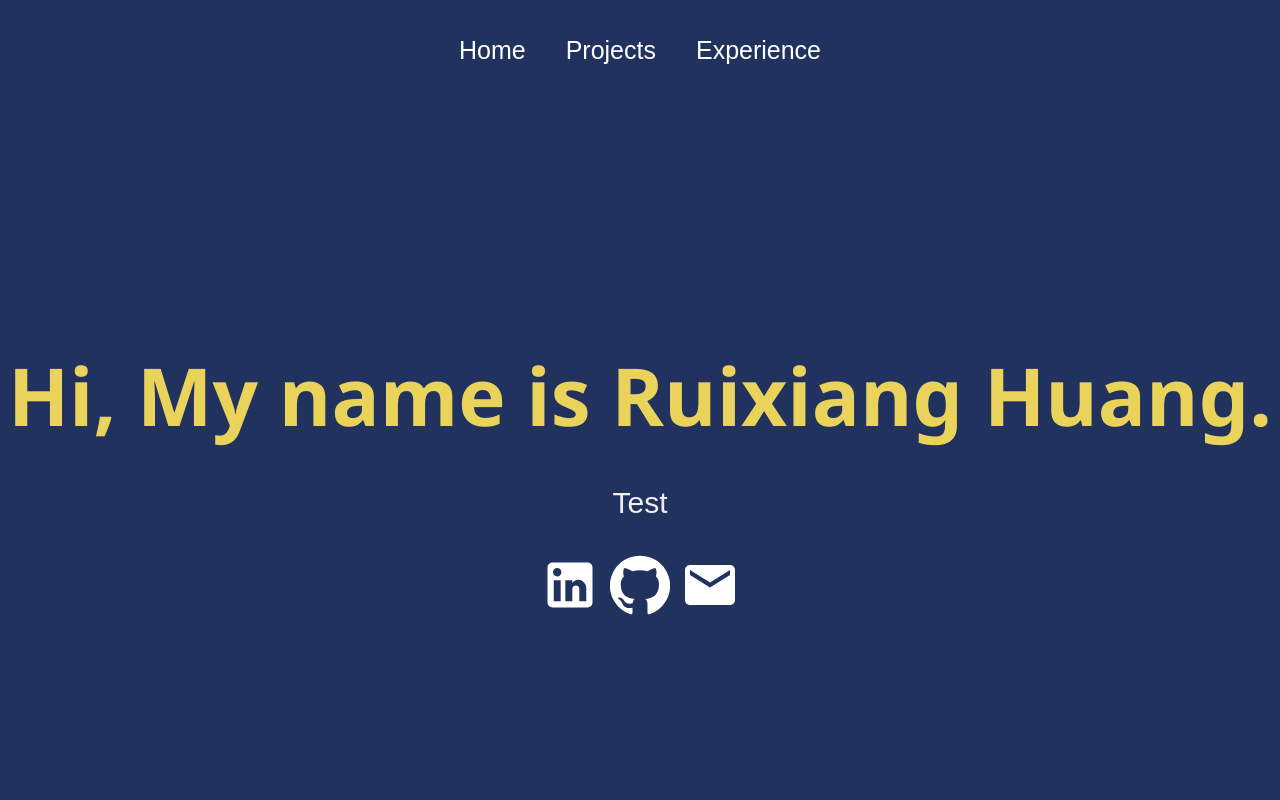
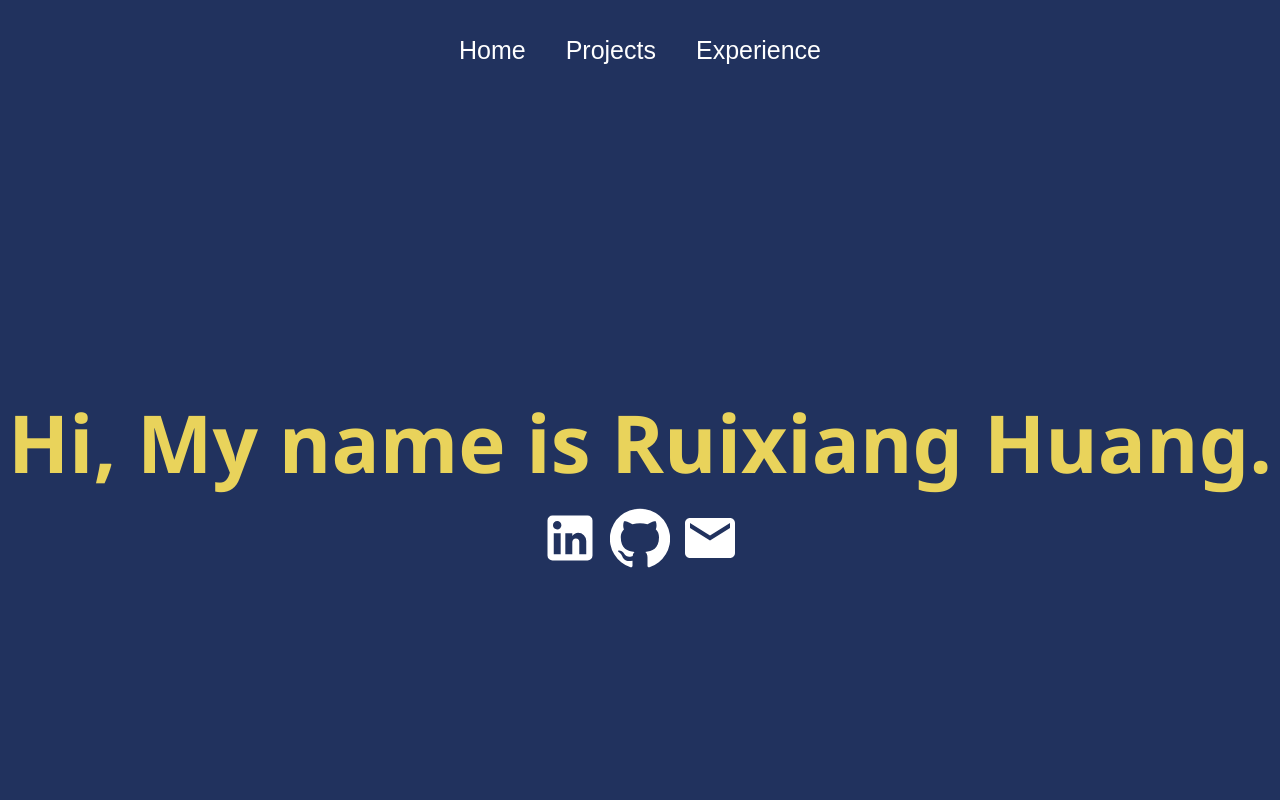
Before and after one commit to Rolfhuang/presonal_web, a React (Create React App) app: page / in a window 1280 px wide. Shown: the top 800 px of the page. Built offline with nearby package versions, Linux system fonts and the light colour scheme.

Commit message:
updated 12.23

```diff
--- a/src/pages/Home.js
+++ b/src/pages/Home.js
@@ -3,6 +3,7 @@ import LinkedInIcon from '@material-ui/icons/LinkedIn';
 import EmailIcon from '@material-ui/icons/Email';
 import GithubIcon from '@material-ui/icons/GitHub';
 import '../styles/Home.css';
+import Link from '@material-ui/core/Link';
 
 function Home() {
   return (
@@ -10,9 +11,15 @@ function Home() {
         <div className='about'>
             <h2>Hi, My name is Ruixiang Huang.</h2>
             <div className='prompt'>
-                <p>Test</p>
-                <LinkedInIcon />
-                <GithubIcon />
+                <Link href='https://www.linkedin.com/in/ruixiang-huang-aa0a931b5' target="_blank">
+                    <LinkedInIcon />
+                </Link>
+                {/* <LinkedInIcon /> */}
+                {/* <GithubIcon /> */}
+                <Link href='https://github.com/Rolfhuang' target="_blank">
+                    <GithubIcon />
+                </Link>
+
                 <EmailIcon />
             </div>
         </div>
--- a/src/pages/ProjectDisplay.js
+++ b/src/pages/ProjectDisplay.js
@@ -2,6 +2,8 @@ import React from 'react';
 import {useParams} from 'react-router-dom';
 import { projectList } from '../helper/ProjectList';
 import '../styles/ProjectDisplay.css';
+import WebIcon from '@material-ui/icons/Web';
+import Link from '@material-ui/core/Link';
 
 function ProjectDisplay() {
     const {id} = useParams();
@@ -14,6 +16,9 @@ function ProjectDisplay() {
             <b>Skills:</b>
             {projectArr.skills}
         </p>
+        <Link href='https://deliveryguydemo.weebly.com/' target="_blank">
+          <WebIcon />
+        </Link>
     </div>
   )
 }
```
